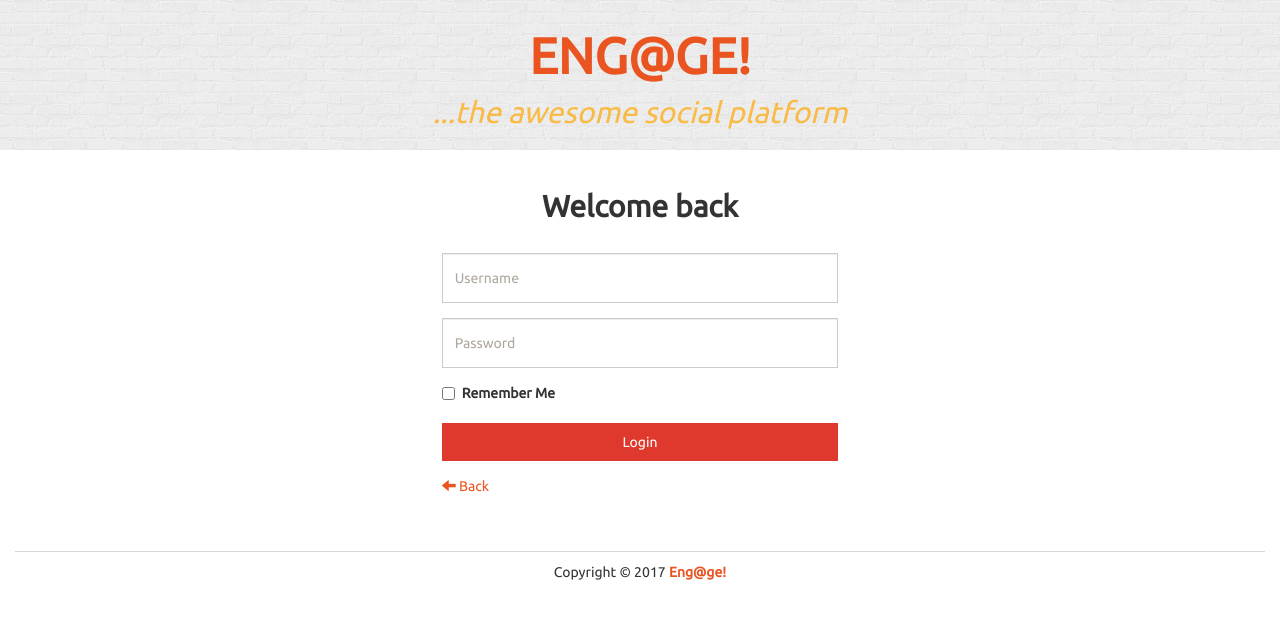
After one commit to zee467/Twitter-clone, a Flask app: page /login in a window 1280 px wide. The commit adds this page. Shown: the top 619 px of the page. Run offline with Flask 3, Linux system fonts and the light colour scheme; some libraries are stand-ins or nearby versions.

Commit message:
Complete login form implementation

```diff
--- a/app.py
+++ b/app.py
@@ -54,15 +54,15 @@ def load_user(user_id):
 
 # Register form
 class RegisterForm(FlaskForm):
-    name = StringField('Full name', validators=[InputRequired('A full name is required.'), Length(max=100, message='Your name cant be more than 100 characters.')])
-    username = StringField('Username', validators=[InputRequired('Username is required.'), Length(max=30, message='Your username is too')])
+    name = StringField('Full name', validators=[InputRequired('A full name is required.'), Length(max=100, message='Your name can\'t be more than 100 characters.')])
+    username = StringField('Username', validators=[InputRequired('Username is required.'), Length(max=30, message='Your username has too many characters.')])
     password = PasswordField('Password', validators=[InputRequired('A password is required.')])
-    profile_image = FileField('Profile image', validators=[FileAllowed(['jpg', 'png', 'jpeg'], message='Only images are allowed')])
+    profile_image = FileField('Profile image', validators=[FileAllowed(['jpg', 'png', 'jpeg'], message='Only images are allowed.')])
 
 
 class LoginForm(FlaskForm):
-    username = StringField('Username', validators=[InputRequired()])
-    password = PasswordField('Password', validators=[])
+    username = StringField('Username', validators=[InputRequired('Username is required.'), Length(max=30, message='Your username has too many characters.')])
+    password = PasswordField('Password', validators=[InputRequired('A password is required.')])
     remember = BooleanField("Remember me")
 
 
@@ -71,19 +71,16 @@ class LoginForm(FlaskForm):
 def index():
     form = LoginForm()
 
-    if form.validate_on_submit():
-        return f'<h1>Username: {form.username.data}, Password: {form.password.data}, Remember: {form.remember.data}</h1>'
     return render_template("index.html", form=form)
 
 
-@app.route("/login", methods=["POST"])
+@app.route("/login", methods=["GET", "POST"])
 def login():
     form = LoginForm()
-
     if form.validate_on_submit():
         user = User.query.filter_by(username=form.username.data).first()
         if not user:
-            return "Login Failed"
+            return render_template("index.html", form=form, message="Login Failed!")
 
         if check_password_hash(user.password, form.password.data):
             login_user(user, remember=form.remember.data)
@@ -91,7 +88,8 @@ def login():
             return redirect(url_for('profile'))
         return "Login Failed"
 
-    return redirect(url_for('index'))
+    # executes if the form's validation returns False or if it is a get request
+    return render_template("login.html", form=form)
 
 @app.route("/profile")
 def profile():
--- /dev/null
+++ b/templates/login.html
@@ -0,0 +1,94 @@
+<!DOCTYPE html>
+<html lang="en">
+
+<head>
+    <meta charset="utf-8">
+    <meta http-equiv="X-UA-Compatible" content="IE=edge">
+    <meta name="viewport" content="width=device-width, initial-scale=1">
+    <title>Register | Eng@ge!</title>
+
+    <!-- Bootstrap CSS -->
+    <link rel="stylesheet" href="{{ url_for('static', filename='bs/css/united.min.css') }}">
+
+    <!---------CSS---------->
+    <link rel="stylesheet" href="{{ url_for('static', filename='css/styles.css') }}">
+</head>
+
+<body>
+
+    <div class="container-fluid">
+        <div class="row reg-page-banner" id="banner">
+            <div class="title col-lg-12">
+                <p class="title">
+                    <a href="./">ENG@GE!</a>
+                </p>
+                <p class="subtitle">...the awesome social platform</p>
+            </div>
+        </div>
+    </div>
+
+    <div class="container-fluid">
+        <div class="row pad">
+            <div class="col-lg-4 col-lg-offset-4 pad">
+                <h2 class="text-center bold">Welcome back</h2>
+
+                <br />
+                <form action="{{ url_for('login') }}" method="POST" novalidate>
+                    {% if message %}
+                    <span style="color:red">{{ message }}</span>
+                    {% endif %}
+                    {{ form.csrf_token }}
+                    <div class="form-group">
+                        {{ form.username(class='form-control', placeholder='Username')}}
+                        <ul>
+                            {% for err in form.username.errors %}
+                            <li style="color:red">{{ err }}</li>
+                            {% endfor %}
+                        </ul>
+                    </div>
+                    <div class="form-group">
+                        {{ form.password(class='form-control', placeholder='Password') }}
+                        <ul>
+                            {% for err in form.password.errors %}
+                            <li style="color:red">{{ err }}</li>
+                            {% endfor %}
+                        </ul>
+                    </div>
+                    <div class="form-group">
+                        <div class="checkbox-inline">
+                            <label>
+                                {{ form.remember }}
+                                Remember Me
+                            </label>
+                        </div>
+                    </div>
+
+                    <div class="form-group">
+                        <button type="submit" class="btn btn-danger btn-block">Login</button>
+                    </div>
+                </form>
+
+
+
+                <div class="form-group">
+                    <a href="./"><i class="glyphicon glyphicon-arrow-left"></i> Back</a>
+                </div>
+            </div>
+        </div>
+
+        <footer>
+            <div class="row pad">
+                <div class="col-lg-12 text-center">
+                    Copyright &copy; 2017 <strong> <a href="./">Eng@ge!</a></strong>
+                </div>
+            </div>
+        </footer>
+    </div>
+
+    <!-- jQuery -->
+    <script src="{{ url_for('static', filename='bs/js/jquery.min.js') }}"></script>
+    <!-- Bootstrap JavaScript -->
+    <script src="{{ url_for('static', filename='bs/js/bootstrap.min.js') }}"></script>
+</body>
+
+</html>
```
Also changed, not shown: templates/index.html (+1 -22 lines).
